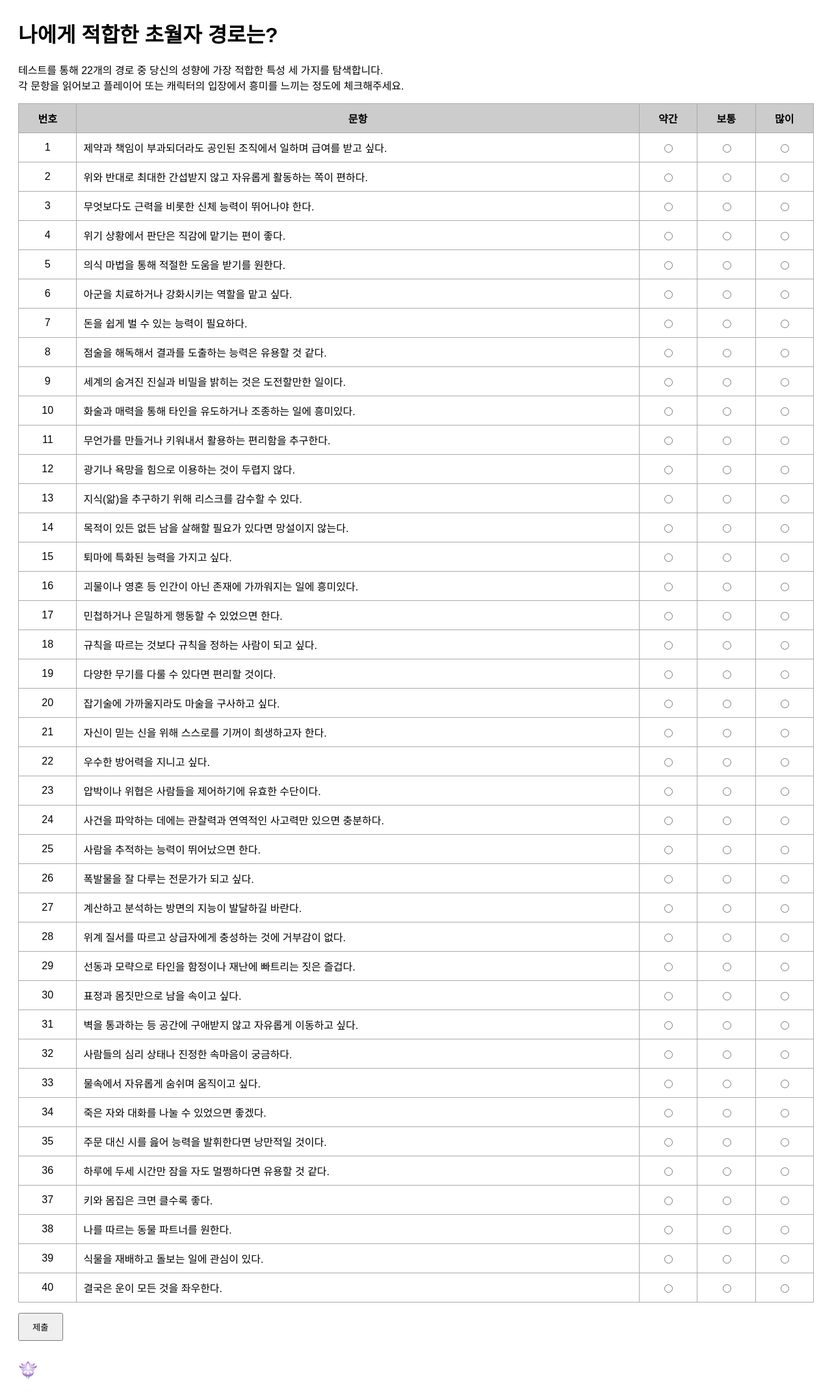
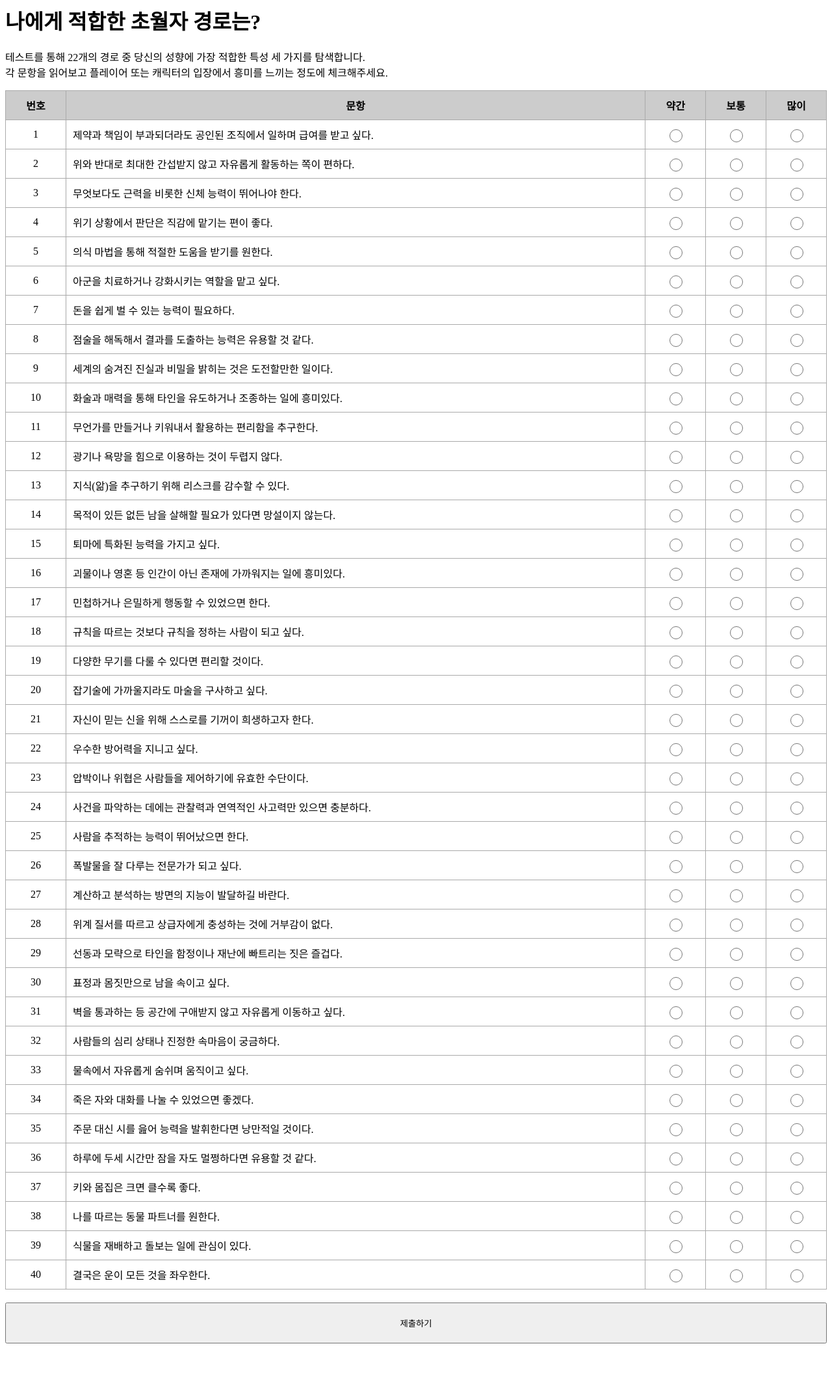
Before and after one commit to izpew/lotm, a Jekyll site: the page _chapters/html/pathway_test.html, which Jekyll copies as it is, in a window 1280 px wide. Shown: the whole page at 65% size. Built offline with Jekyll 4.4.1, drawn with Linux system fonts in a browser that asks for light colours; after the commit the page ends 2098 px from its top, so only the background shows below that.

Commit message:
Update pathway_test.html

```diff
--- a/_chapters/html/pathway_test.html
+++ b/_chapters/html/pathway_test.html
@@ -1,29 +1,37 @@
 <html>
 <head>
+  <meta charset="UTF-8">
   <style>
-    body {
-      font-family: Arial, sans-serif;
-      padding: 20px;
-    }
-    table {
+    .question {
       border-collapse: collapse;
       width: 100%;
     }
-    th, td {
+    .question th, td {
       border: 1px solid #aaa;
       padding: 10px;
       text-align: center;
     }
-    th {
+    .question th {
       background-color: #ccc;
     }
     td.question-text {
       text-align: left;
     }
-    button {
-      padding: 10px 20px;
+    .question input[type="radio"] {
+      width: 20px;
+	  height: 20px;
+	  accent-color: black;
+    }
+    .submit-container {
+	  width: 100%;
+      margin-top: 20px;
+    }
+    .submit-container button {
+	  width: 100%;
+      padding: 20px;
     }
     #result {
+	  width: 100%;
       margin-top: 30px;
     }
 	.icon { width: 30px; height: auto; vertical-align: middle; margin-right: 10px }
@@ -36,7 +44,7 @@
   <p>테스트를 통해 22개의 경로 중 당신의 성향에 가장 적합한 특성 세 가지를 탐색합니다.<br>각 문항을 읽어보고 플레이어 또는 캐릭터의 입장에서 흥미를 느끼는 정도에 체크해주세요.</p>
 
   <form id="surveyForm">
-    <table id="questionTable">
+    <table class="question" id="questionTable">
       <thead>
         <tr>
           <th>번호</th>
@@ -52,8 +60,9 @@
     </table>
   </form>
 
-    <div>
-	<button type="submit" form="surveyForm">제출</button>
+
+    <div class="submit-container">
+      <button type="submit" form="surveyForm">제출하기</button>
     </div>
 
   <div id="result"></div>
@@ -448,7 +457,7 @@
 		})
 		.slice(0, 3);
 
-	  resultDiv.innerHTML = "<h2>테스트 결과 추천하는 상위 3개 경로</h2><span style='color:red; font-size:0.8em'>★이 붙어있는 경로는 특성 상 시나리오 중에서 빌런 역할을 담당하는 경우가 많으며, 플레이어 캐릭터로 사용하는데 제약이 생길 수 있으므로 선택에 참고해주세요.</span><br>";
+	  resultDiv.innerHTML = "<h2>추천하는 상위 3개 경로</h2><span style='color:red; font-size:0.8em'>★이 붙어있는 경로는 특성 상 시나리오 중에서 빌런 역할을 담당하는 경우가 많으며, 플레이어 캐릭터로 사용하는데 제약이 생길 수 있으므로 선택에 참고해주세요.</span><br>";
 
 	  sortedCategories.forEach(([category, score]) => {
 		const interpretation = interpretations[category]?.text || "결과를 불러오지 못 했습니다.";
@@ -456,8 +465,5 @@
 	  });
 	});
   </script>
-
-<img src="https://raw.githubusercontent.com/izpew/lotm/main/assets/img/pathway/01.webp" style="width: 30px; height: auto; vertical-align: middle; margin-right: 10px">
-
 </body>
 </html>
```
